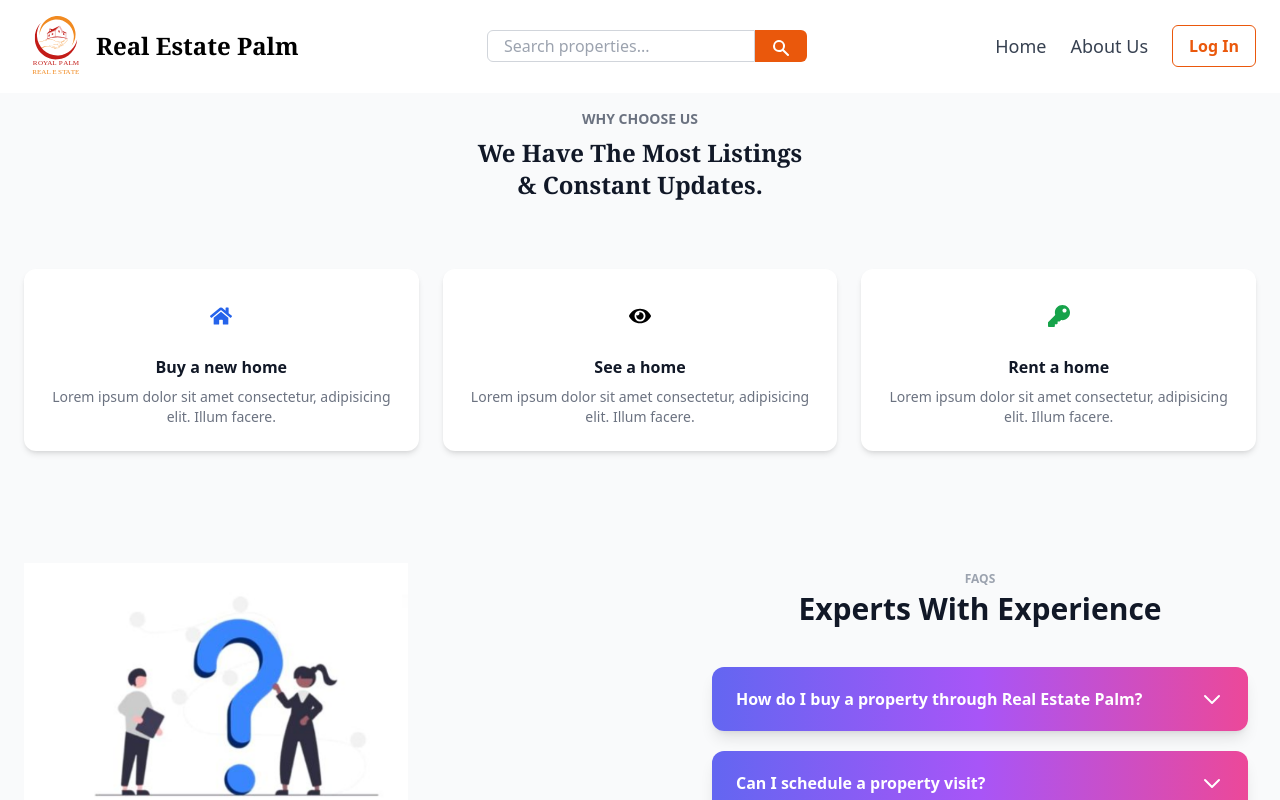
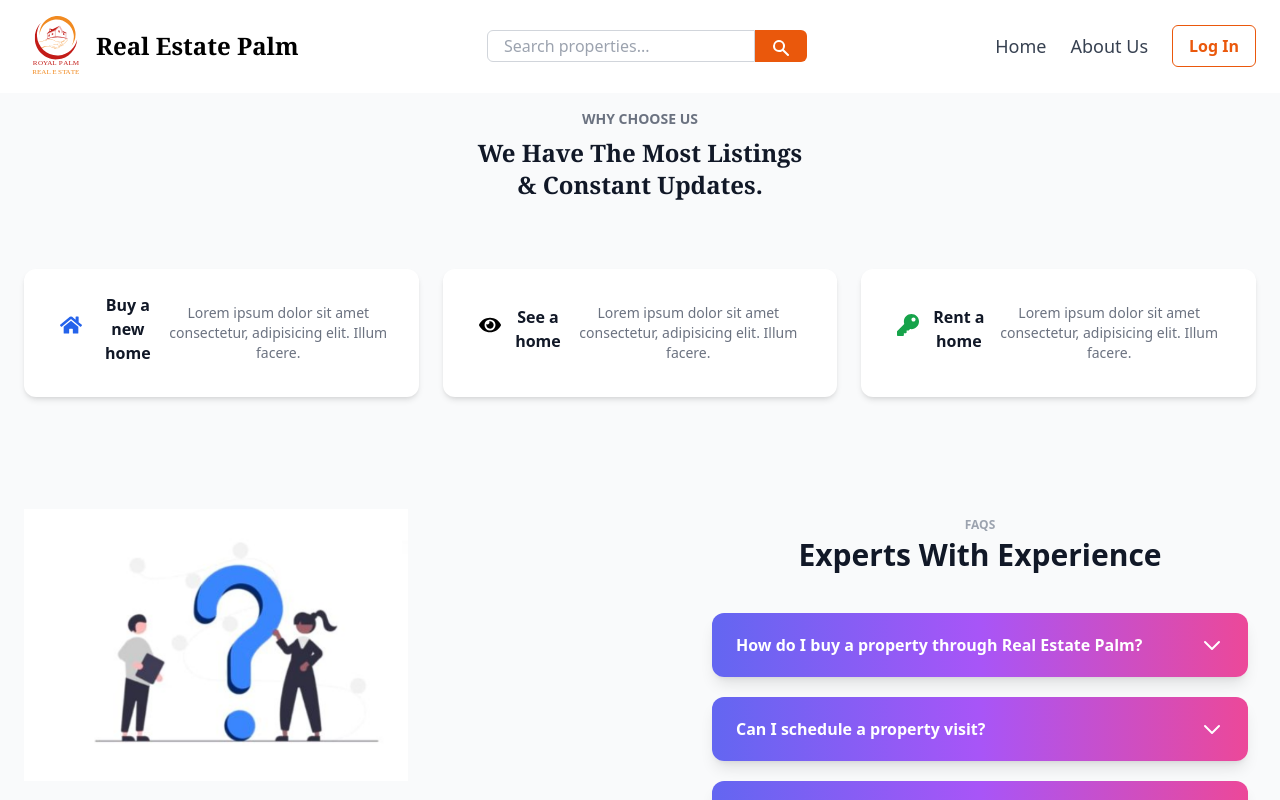
Before and after one commit to biyasshresth/Royal-Palm-Real-Estate, a React (Vite) app: page /MarketAnalysis in a window 1280 px wide. Shown: the top 800 px of the page. Built offline with nearby package versions, Linux system fonts and the light colour scheme.

Commit message:
same thing mobile view

```diff
--- a/src/components/MarketAnalysis.tsx
+++ b/src/components/MarketAnalysis.tsx
@@ -67,7 +67,7 @@ const MarketAnalysis: React.FC = () => {
         ].map(({ icon: Icon, title, color }, idx) => (
           <div
             key={idx}
-            className="bg-white rounded-xl shadow-md flex flex-col items-center p-6 flex-1 relative group overflow-hidden cursor-pointer"
+            className="bg-white rounded-xl shadow-md flex flex-col sm:flex-row md:flex-row  items-center p-6 flex-1 relative group overflow-hidden cursor-pointer"
           >
             <div
               className={`absolute top-0 left-0 w-full h-full bg-gradient-to-tl from-orange-500 to-orange-100 opacity-0 group-hover:opacity-50 transition-opacity duration-300 pointer-events-none rounded-t-xl z-0`}
```
